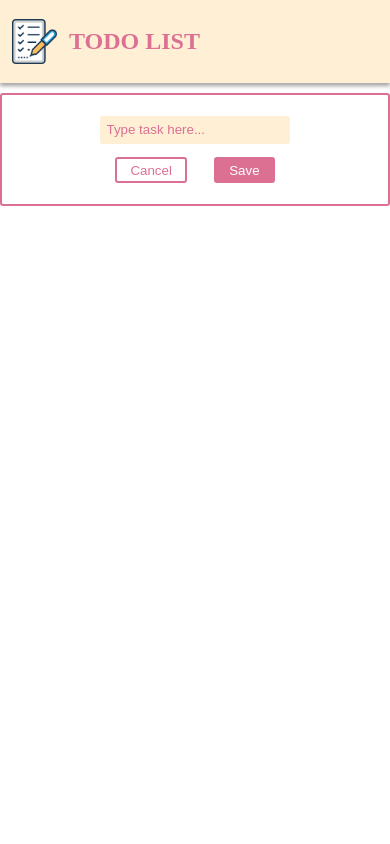
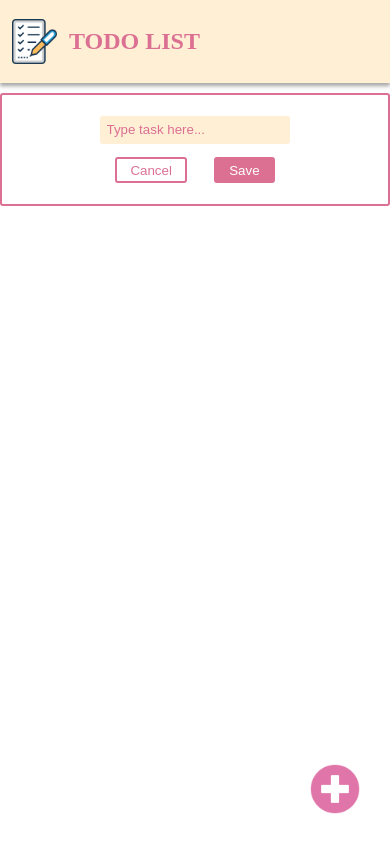
Before and after one commit to analiseburtet/todolist-App, a React Native app: screen / in a window 390 px wide. Built offline with nearby package versions, Linux system fonts and the light colour scheme.

Commit message:
adicionar botao para abrir modal

```diff
--- a/App.js
+++ b/App.js
@@ -1,13 +1,38 @@
 import React from 'react';
+import { TouchableOpacity, StyleSheet, Image } from 'react-native'
 import { Container } from './src/components/ComponentsLib'
 import Header from './src/components/Header'
 import Modal from './src/components/Modal'
 
 export default function App() {
   return(
-    <Container>
+    <Container main>
       <Header/>
+      <TouchableOpacity
+        style={styles.TouchableOpacityStyle}>
+        <Image
+          source={require('./assets/plus_icon.png')}
+          style={styles.FloatingButtonStyle}
+        />
+      </TouchableOpacity>
       <Modal/>
     </Container>
   )
 }
+
+const styles = StyleSheet.create({
+  TouchableOpacityStyle: {
+    position: 'absolute',
+    width: 50,
+    height: 50,
+    alignItems: 'center',
+    justifyContent: 'center',
+    right: 30,
+    bottom: 30,
+  },
+  FloatingButtonStyle: {
+    resizeMode: 'contain',
+    width: 50,
+    height: 50
+  },
+});
--- a/src/components/ComponentsLib.js
+++ b/src/components/ComponentsLib.js
@@ -15,6 +15,11 @@ export const Button = styled.button`
 
 export const Container = styled.div`
   text-align: center;
+  ${props => props.main && css`
+    display: flex;
+    flex: 1;
+    flex-direction: column;
+  `}
   ${props => props.row && css`
     display: flex;
     justify-content: flex-start;
```
Also changed, not shown: assets/plus_icon.png (added).
